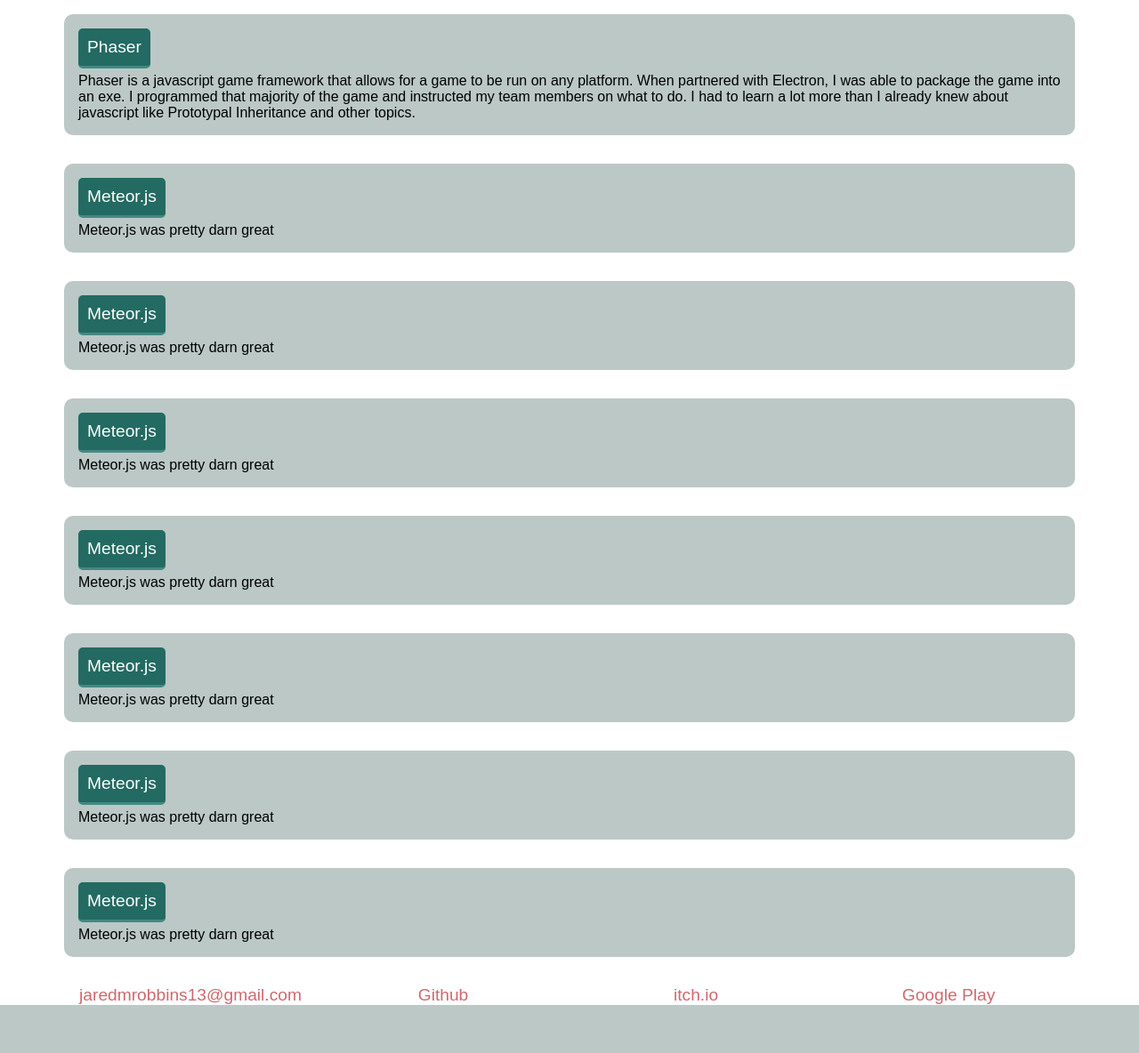
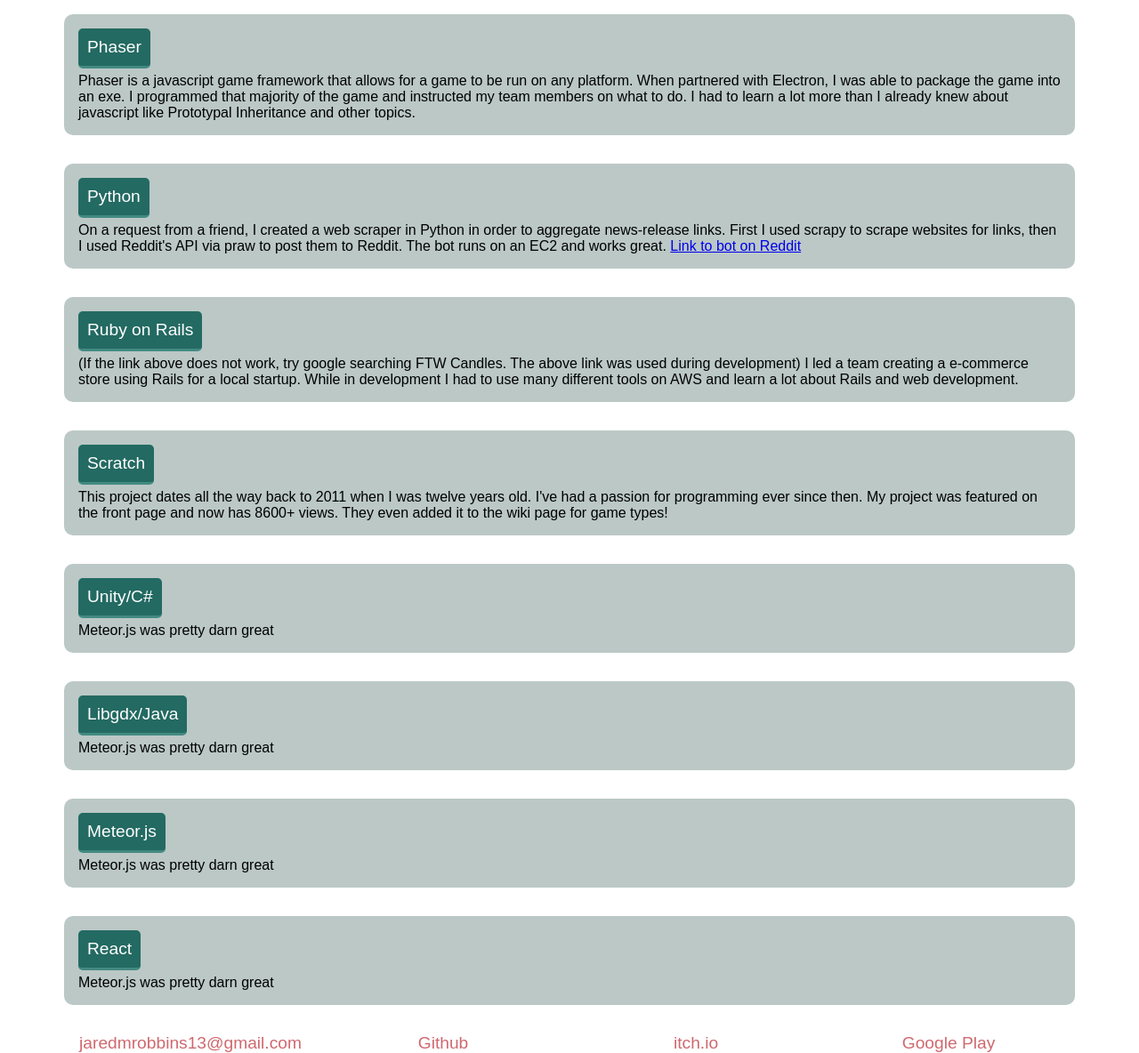
Before and after one commit to JrodManU/portfolio-site, a PHP site: page / in a window 1280 px wide. Shown: the part 292-1476 px from the top of the page at 89% size. Before the commit the page ends 1422 px from the top, so only its background shows below. Run offline with PHP 8.4, Linux system fonts and the light colour scheme.

Commit message:
added more examples

```diff
--- a/index.html
+++ b/index.html
@@ -25,7 +25,26 @@
           <p>Phaser is a javascript game framework that allows for a game to be run on any platform. When partnered with Electron, I was able to package the game into an exe. I programmed that majority of the game and instructed my team members on what to do. I had to learn a lot more than I already knew about javascript like Prototypal Inheritance and other topics.</p>
         </div>
         <div>
-          <a target="blank" href="https://github.com/JrodManU/eternity-website">Meteor.js</a>
+          <a target="blank" href="https://github.com/JrodManU/news-scraper">Python</a>
+          <p>
+            On a request from a friend, I created a web scraper in Python in order to aggregate news-release links. First I used scrapy to scrape websites for links, then I used Reddit's API via praw to post them to Reddit. The bot runs on an EC2 and works great.
+            <a href="https://www.reddit.com/user/new_release_bot">Link to bot on Reddit</a>
+          </p>
+        </div>
+        <div>
+          <a target="blank" href="http://jrodman.us">Ruby on Rails</a>
+          <p>(If the link above does not work, try google searching FTW Candles. The above link was used during development) I led a team creating a e-commerce store using Rails for a local startup. While in development I had to use many different tools on AWS and learn a lot about Rails and web development.</p>
+        </div>
+        <div>
+          <a target="blank" href="https://scratch.mit.edu/projects/1569503/">Scratch</a>
+          <p>This project dates all the way back to 2011 when I was twelve years old. I've had a passion for programming ever since then. My project was featured on the front page and now has 8600+ views. They even added it to the wiki page for game types!</p>
+        </div>
+        <div>
+          <a target="blank" href="https://github.com/JrodManU/eternity-website">Unity/C#</a>
+          <p>Meteor.js was pretty darn great</p>
+        </div>
+        <div>
+          <a target="blank" href="https://github.com/JrodManU/eternity-website">Libgdx/Java</a>
           <p>Meteor.js was pretty darn great</p>
         </div>
         <div>
@@ -33,23 +52,7 @@
           <p>Meteor.js was pretty darn great</p>
         </div>
         <div>
-          <a target="blank" href="https://github.com/JrodManU/eternity-website">Meteor.js</a>
-          <p>Meteor.js was pretty darn great</p>
-        </div>
-        <div>
-          <a target="blank" href="https://github.com/JrodManU/eternity-website">Meteor.js</a>
-          <p>Meteor.js was pretty darn great</p>
-        </div>
-        <div>
-          <a target="blank" href="https://github.com/JrodManU/eternity-website">Meteor.js</a>
-          <p>Meteor.js was pretty darn great</p>
-        </div>
-        <div>
-          <a target="blank" href="https://github.com/JrodManU/eternity-website">Meteor.js</a>
-          <p>Meteor.js was pretty darn great</p>
-        </div>
-        <div>
-          <a target="blank" href="https://github.com/JrodManU/eternity-website">Meteor.js</a>
+          <a target="blank" href="https://github.com/JrodManU/eternity-website">React</a>
           <p>Meteor.js was pretty darn great</p>
         </div>
       </div>
--- a/styles.css
+++ b/styles.css
@@ -37,7 +37,7 @@
   border-radius:10px;
   padding:1rem
 }
-.itemContainer a {
+.itemContainer div > a {
   background-color:#236A62;
   display:inline-block;
   padding:10px;
@@ -49,7 +49,7 @@
   text-decoration: none;
   border-bottom:3px solid #438A82;
 }
-.itemContainer a:hover {
+.itemContainer div > a:hover {
   background-color:#438A82;
 }
 .itemContainer p {
```
